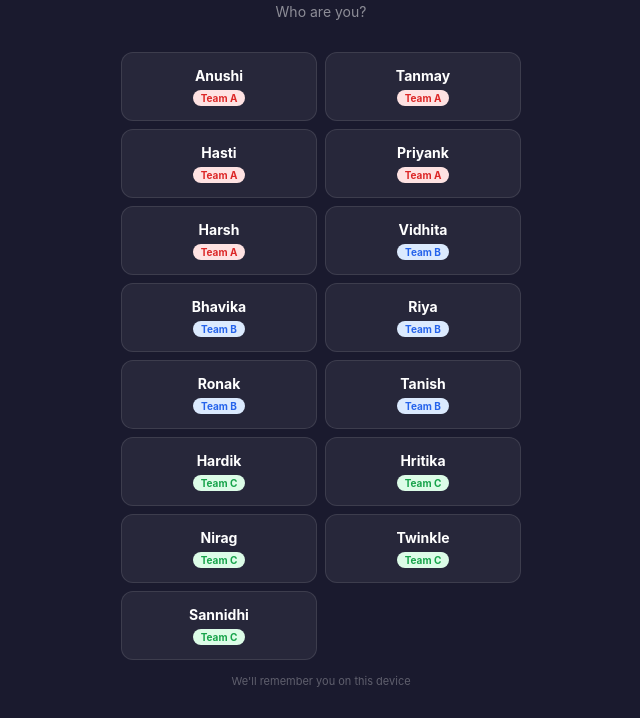
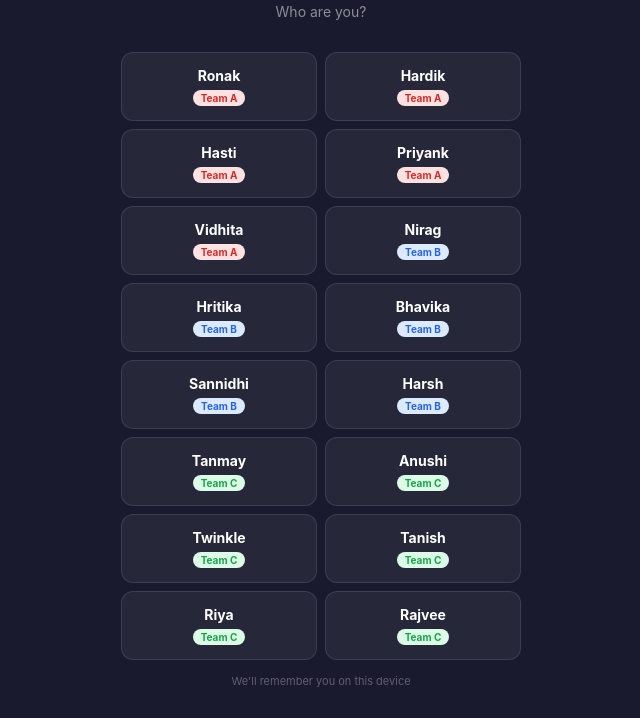
Before and after one commit to niragsanghavi/June, a plain HTML site: page index.html in a window 1280 px wide. Shown: the part 82-800 px from the top of the page, without its empty margins (319-959 px from the left). Drawn offline with Linux system fonts and the light colour scheme.

Commit message:
Added one more player

```diff
--- a/index.html
+++ b/index.html
@@ -313,12 +313,27 @@ const FB_CFG={apiKey:"AIzaSyD9zjHYVXjmMs6GtxofziIcYCUa3PwJOcw",authDomain:"hardc
 
 // Roles removed for June. Everyone defaults to Player.
 let PLAYERS=[
-  {name:"Anushi",team:"A",role:"Player"},{name:"Tanmay",team:"A",role:"Player"},
-  {name:"Hasti",team:"A",role:"Player"},{name:"Priyank",team:"A",role:"Player"},{name:"Harsh",team:"A",role:"Player"},
-  {name:"Vidhita",team:"B",role:"Player"},{name:"Bhavika",team:"B",role:"Player"},
-  {name:"Riya",team:"B",role:"Player"},{name:"Ronak",team:"B",role:"Player"},{name:"Tanish",team:"B",role:"Player"},
-  {name:"Hardik",team:"C",role:"Player"},{name:"Hritika",team:"C",role:"Player"},
-  {name:"Nirag",team:"C",role:"Player"},{name:"Twinkle",team:"C",role:"Player"},{name:"Sannidhi",team:"C",role:"Player"},
+  // TEAM A
+  {name:"Ronak",team:"A",role:"Player"},
+  {name:"Hardik",team:"A",role:"Player"},
+  {name:"Hasti",team:"A",role:"Player"},
+  {name:"Priyank",team:"A",role:"Player"},
+  {name:"Vidhita",team:"A",role:"Player"},
+
+  // TEAM B
+  {name:"Nirag",team:"B",role:"Player"},
+  {name:"Hritika",team:"B",role:"Player"},
+  {name:"Bhavika",team:"B",role:"Player"},
+  {name:"Sannidhi",team:"B",role:"Player"},
+  {name:"Harsh",team:"B",role:"Player"},
+
+  // TEAM C
+  {name:"Tanmay",team:"C",role:"Player"},
+  {name:"Anushi",team:"C",role:"Player"},
+  {name:"Twinkle",team:"C",role:"Player"},
+  {name:"Tanish",team:"C",role:"Player"},
+  {name:"Riya",team:"C",role:"Player"},
+  {name:"Rajvee",team:"C",role:"Player"}
 ];
 
 const COMMON=["Gym","Padel","Walk","Run","Yoga","Volleyball","Cricket","Swimming","Cycling","Pickleball","Pilates","Football","Basketball","Badminton","Weight training","Cardio","HIIT","Strength training","Zumba","Boxing","Stretching","Hiking","Dance","Rowing","Spinning"];
```
